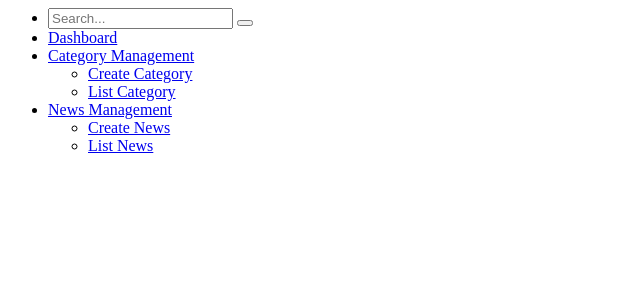
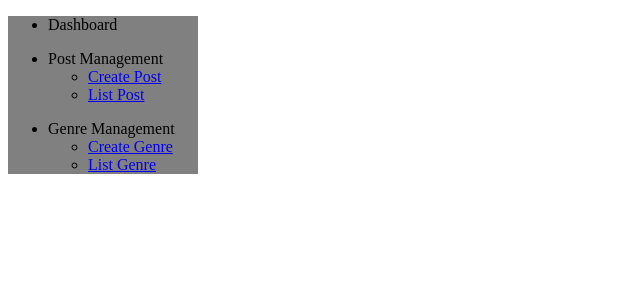
Before and after one commit to Sant7611/Project, a PHP site: page /admin/layout/sideBar.php in a window 1280 px wide. Shown: the top 300 px of the page, without its empty margins (0-640 px from the left). Run offline with PHP 8.4, Linux system fonts and the light colour scheme; a stand-in replaces the project's code that opens the database connection.

Commit message:
createGenre added

```diff
--- a/admin/layout/header_footer/footer.php
+++ b/admin/layout/header_footer/footer.php
@@ -1,8 +1,8 @@
 
 <!-- jQuery library -->
+<!-- Latest compiled JavaScript -->
 <script src="https://ajax.googleapis.com/ajax/libs/jquery/3.7.1/jquery.min.js"></script>
 
-<!-- Latest compiled JavaScript -->
 <script src="https://maxcdn.bootstrapcdn.com/bootstrap/3.4.1/js/bootstrap.min.js"></script>
 </body>
 
--- a/admin/layout/sideBar.php
+++ b/admin/layout/sideBar.php
@@ -1,45 +1,44 @@
-<div class="navbar-default sidebar" role="navigation">
-    <div class="sidebar-nav navbar-collapse">
-        <ul class="nav" id="side-menu">
-            <li class="sidebar-search">
-                <div class="input-group custom-search-form">
-                    <input type="text" class="form-control" placeholder="Search...">
-                    <span class="input-group-btn">
-                    <button class="btn btn-default" type="button">
-                        <i class="fa fa-search"></i>
-                    </button>
-                </span>
-                </div>
-                <!-- /input-group -->
-            </li>
-            <li>
-                <a href="dashboard.php"><i class="fa fa-dashboard fa-fw"></i> Dashboard</a>
-            </li>
-            <li>
-                <a href="#"><i class="fa fa-bar-chart-o fa-fw"></i>Category Management<span class="fa arrow"></span></a>
-                <ul class="nav nav-second-level">
-                    <li>
-                        <a href="createCategory.php"><i class="fa fa-plus" aria-hidden="true"></i>Create Category</a>
-                    </li>
-                    <li>
-                        <a href="listCategory.php"><i class="fa fa-list" aria-hidden="true"></i>List Category</a>
-                    </li>
-                </ul>
-                <!-- /.nav-second-level -->
-            </li>
-            <li>
-                <a href="#"><i class="fa fa-newspaper-o" aria-hidden="true"></i>News Management<span class="fa arrow"></span></a>
-                <ul class="nav nav-second-level">
-                        <li>
-                        <a href="createNews.php"><i class="fa fa-plus" aria-hidden="true"></i> Create News</a>
-                    </li>
-                    <li>
-                        <a href="listNews.php"><i class="fa fa-list" aria-hidden="true"></i> List News</a>
-                    </li>
-                </ul>
-                <!-- /.nav-second-level -->
-            </li>
-        </ul>
+<?php
+include('header_footer/header.php')
+?>
+
+<style>
+    .sidebar{
+        width: 15%;
+        background: grey;
+    }
+</style>
+
+<div class="sidebar">
+    <div class="sidebar-inner">
+        <div class="sidebar-inner-i">
+            <ul>
+                <li>Dashboard</li>
+            </ul>
+        </div>
+        <div class="sidebar-inner-i">
+            <ul>
+                <li>Post Management
+                    <ul>
+                    <li><a href="createPost.php">Create Post</a></li>
+                        <li><a href="listPost.php">List Post</a></li>
+                    </ul>
+                </li>
+            </ul>
+        </div>
+        <div class="sidebar-inner-i">
+            <ul>
+                <li>Genre Management
+                    <ul>
+                        <li><a href="createGenre.php">Create Genre</a></li>
+                        <li><a href="listGenre.php">List Genre</a></li>
+                    </ul>
+                </li>
+
+            </ul>
+        </div>
     </div>
 </div>
-</nav>
+<?php
+include('header_footer/footer.php')
+?>
```
Also changed, not shown: admin/layout/check.php (added, +60 -0 lines), admin/layout/check1.php (added, +48 -0 lines), admin/layout/createGenre.php (added, +21 -0 lines), admin/layout/createPost.php (renamed from admin/layout/createNews.php, +2 -9 lines), admin/layout/dashboard.php (+13 -7 lines), admin/layout/createStudio.php (added), admin/layout/deletePost.php (renamed from admin/layout/deleteNews.php), admin/layout/listGenre.php (added), admin/layout/listStudio.php (added).
